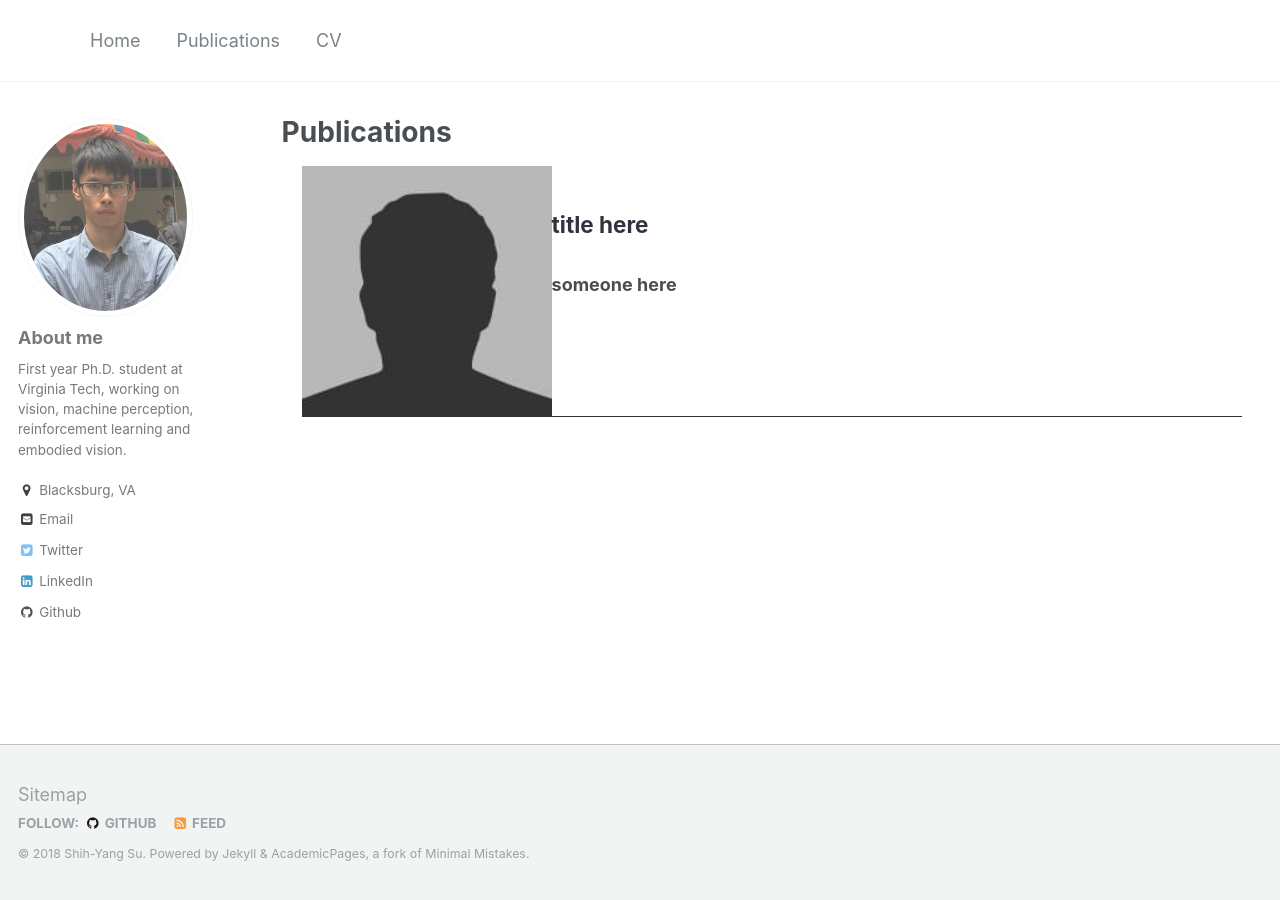
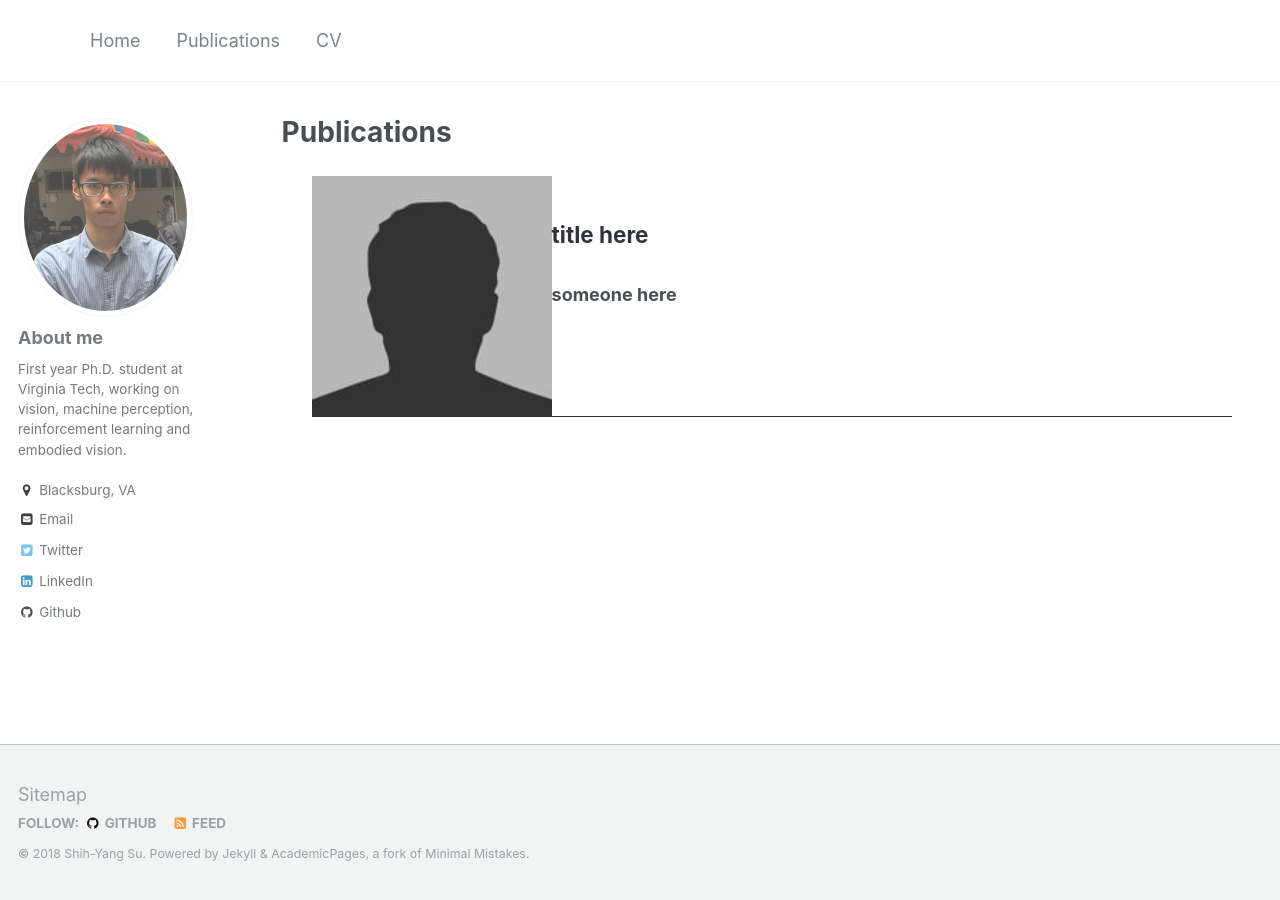
Before and after one commit to LemonATsu/LemonATsu.github.io, a Jekyll site: the page built from _pages/publications.md, in a window 1280 px wide. Built offline with Jekyll 4.4.1, drawn with Linux system fonts in a browser that asks for light colours.

Commit message:
modified ..

```diff
--- a/assets/css/pub.css
+++ b/assets/css/pub.css
@@ -1,5 +1,5 @@
 .pub-container {
-    margin: 20px 20px 20px 20px;
+    margin: 30px 30px 30px 30px;
     border-bottom: 1px solid #333;
     overflow: auto
 }
@@ -8,8 +8,8 @@
 }
 .pub-thumb img {
     display: block;
-    height: 250px;
-    width: 250px;
+    height: 240px;
+    width: 240px;
 }
 .pub-content {
     margin-left: 210px
```
